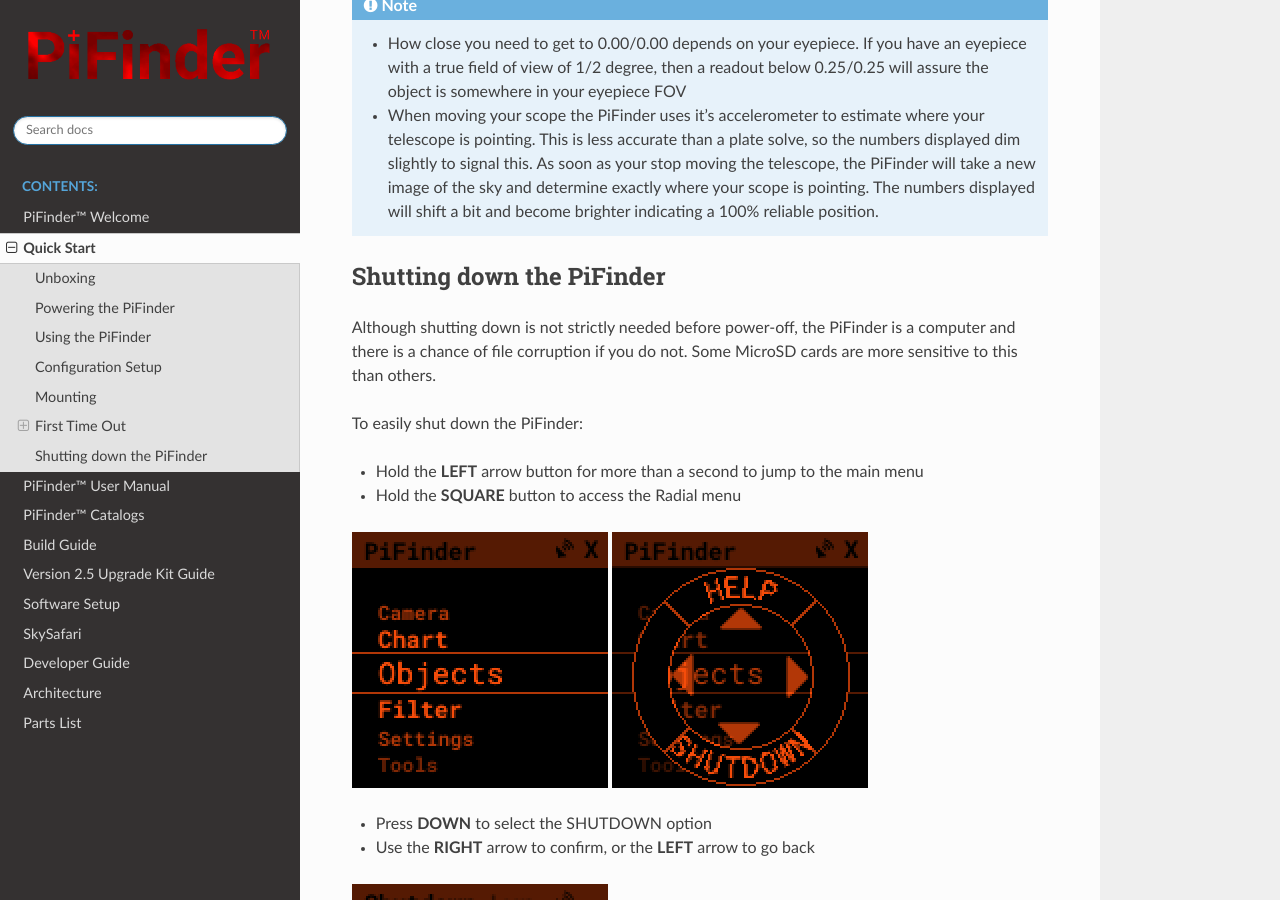
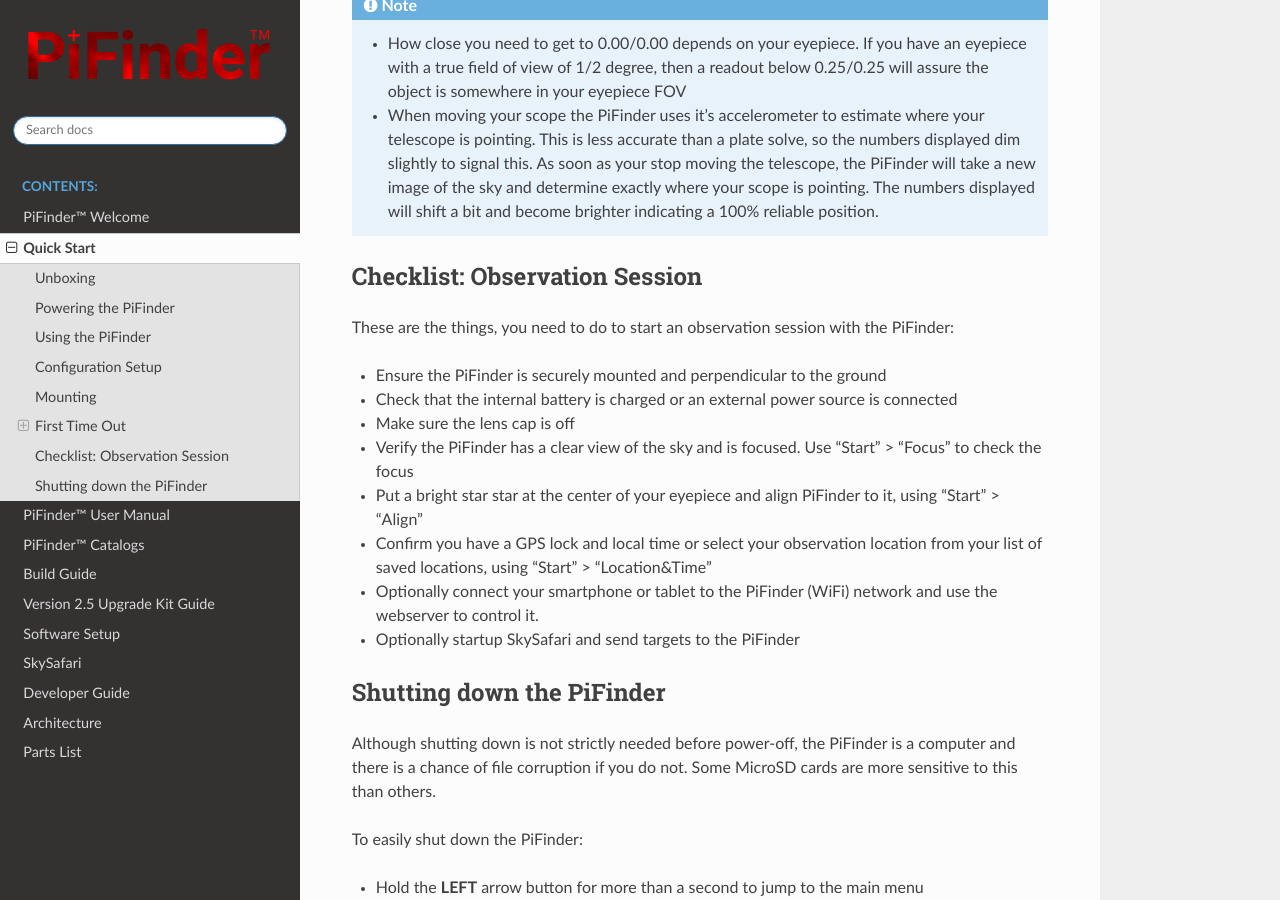
Before and after one commit to brickbots/PiFinder, a Sphinx documentation site: the page built from docs/source/quick_start.rst, in a window 1280 px wide and 900 px high, scrolled down 15136 px. Built offline with Sphinx 7.4.7 and the Read the Docs theme 3.1.0, drawn with Linux system fonts in a browser that asks for light colours.

Commit message:
Add check list for observation sessions

```diff
--- a/docs/source/quick_start.rst
+++ b/docs/source/quick_start.rst
@@ -421,6 +421,21 @@
      The numbers displayed will shift a bit and become brighter indicating a 100% reliable position.
 
 
+Checklist: Observation Session
+-------------------------------------
+
+These are the things, you need to do to start an observation session with the PiFinder:
+
+- Ensure the PiFinder is securely mounted and perpendicular to the ground
+- Check that the internal battery is charged or an external power source is connected
+- Make sure the lens cap is off
+- Verify the PiFinder has a clear view of the sky and is focused. Use "Start" > "Focus" to check the focus
+- Put a bright star star at the center of your eyepiece and align PiFinder to it, using "Start" > "Align"
+- Confirm you have a GPS lock and local time or select your observation location from your list of saved locations, using "Start" > "Location&Time"
+- Optionally connect your smartphone or tablet to the PiFinder (WiFi) network and use the webserver to control it.
+- Optionally startup SkySafari and send targets to the PiFinder
+
+
 Shutting down the PiFinder
 ---------------------------
 
```
